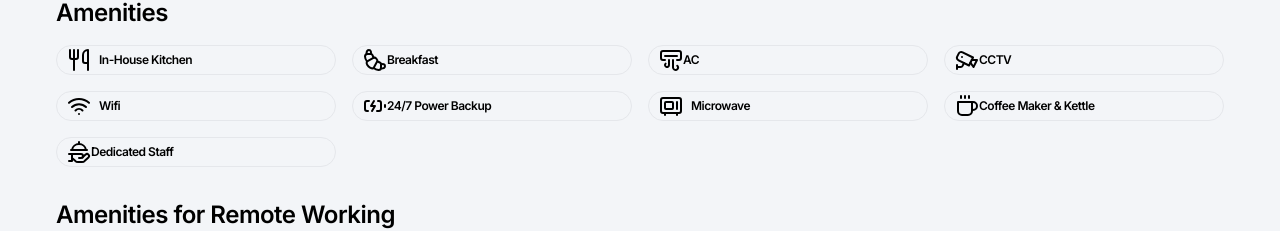
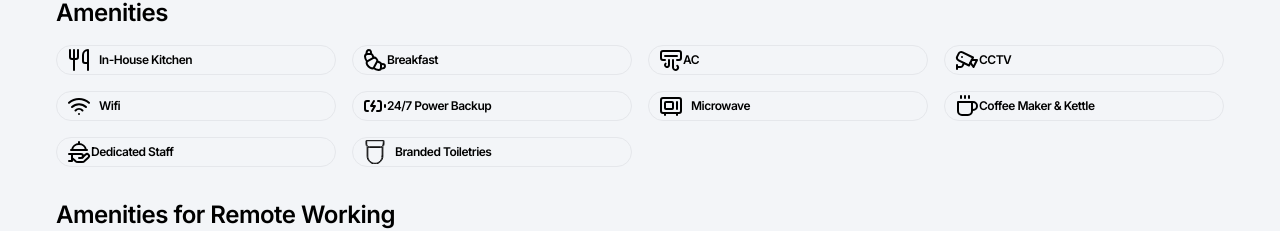
Before and after one commit to ishaan-chadha1/mk-residencies, a Next.js app: page / in a window 1280 px wide. Shown: the part 4174-4405 px from the top of the page. Built offline with nearby package versions, Linux system fonts and the light colour scheme.

Commit message:
Addition of Toiletries Amenities

```diff
--- a/components/AmenitiesHero/amenities-hero.jsx
+++ b/components/AmenitiesHero/amenities-hero.jsx
@@ -95,6 +95,10 @@ export function AmenitiesHero() {
                 <Badge variant="outline">
                     <StaffIcon className="mr-2" />
                     Dedicated Staff
+                </Badge>
+                <Badge variant="outline">
+                    <ToiletIcon className="mr-2" />
+                    Branded Toiletries
                 </Badge>
             </div>
             <h2 className="text-2xl font-semibold mb-4">
@@ -212,6 +216,31 @@ function ContactIcon(props) {
             <circle cx="12" cy="10" r="2" />
             <line x1="8" x2="8" y1="2" y2="4" />
             <line x1="16" x2="16" y1="2" y2="4" />
+        </svg>
+    );
+}
+
+function ToiletIcon(props) {
+    return (
+        <svg
+            {...props}
+            xmlns="http://www.w3.org/2000/svg"
+            width="24"
+            height="24"
+            viewBox="0 0 511 511" // Adjusted to maintain the aspect ratio
+            fill="none" // No fill to use the currentColor
+            stroke="currentColor" // Use currentColor for stroke
+            strokeWidth="20" // Adjust stroke width to scale with size
+            strokeLinecap="round"
+            strokeLinejoin="round"
+        >
+            <path
+                d="M423.5,0h-336C74.542,0,64,10.542,64,23.5v64c0,21.379,9.444,40.582,24.364,53.696C88.13,141.922,88,142.696,88,143.5v200
+                C88,435.86,163.14,511,255.5,511S423,435.86,423,343.5v-200c0-0.804-0.13-1.578-0.364-2.304C437.556,128.082,447,108.879,447,87.5
+                v-64C447,10.542,436.458,0,423.5,0z M408,343.5c0,84.089-68.411,152.5-152.5,152.5S103,427.589,103,343.5V151.154
+                c9.759,5.003,20.8,7.846,32.5,7.846h240c11.7,0,22.741-2.843,32.5-7.846V343.5z M432,87.5c0,31.154-25.346,56.5-56.5,56.5h-240
+                C104.346,144,79,118.654,79,87.5v-64c0-4.687,3.813-8.5,8.5-8.5h336c4.687,0,8.5,3.813,8.5,8.5V87.5z"
+            />
         </svg>
     );
 }
```
